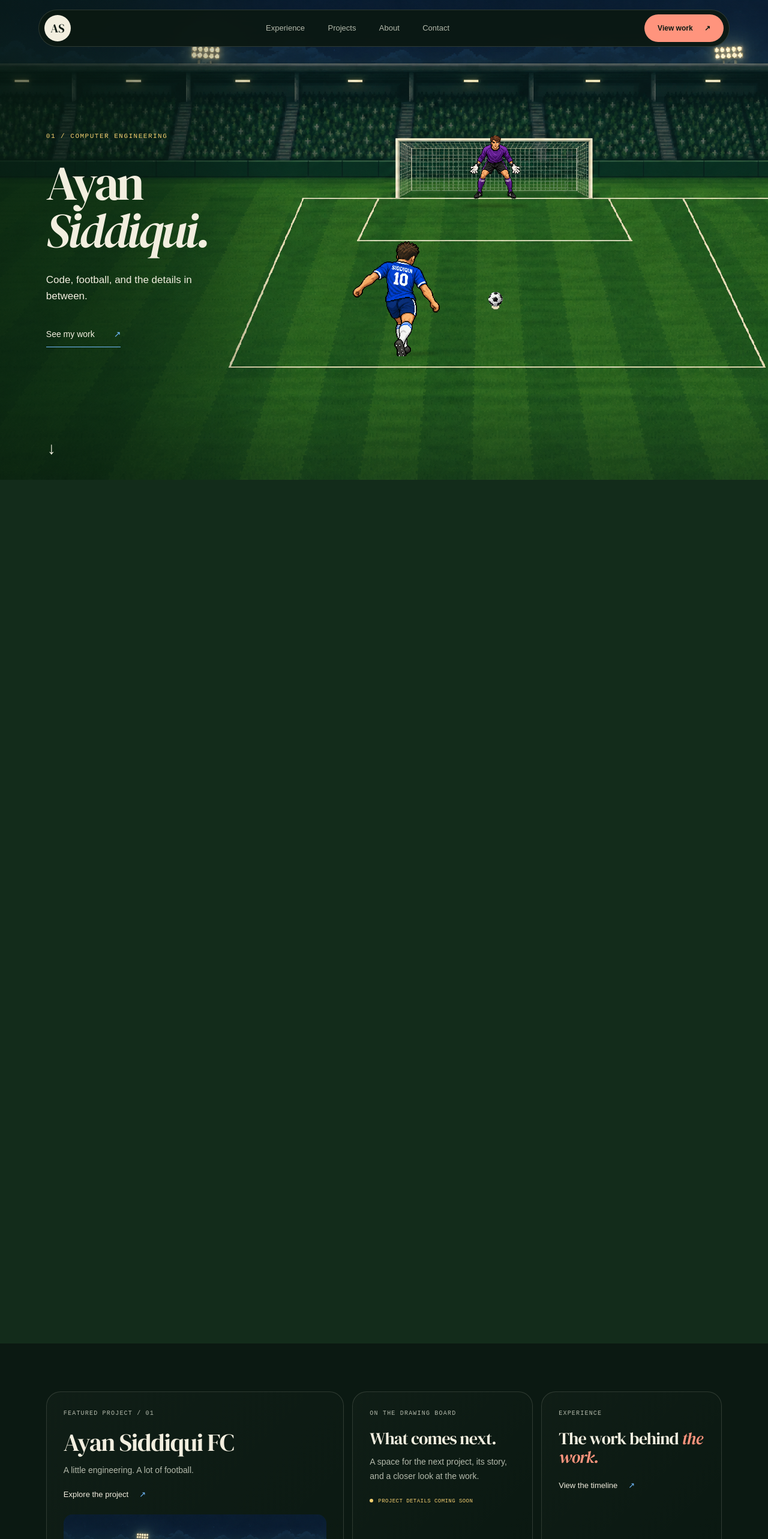
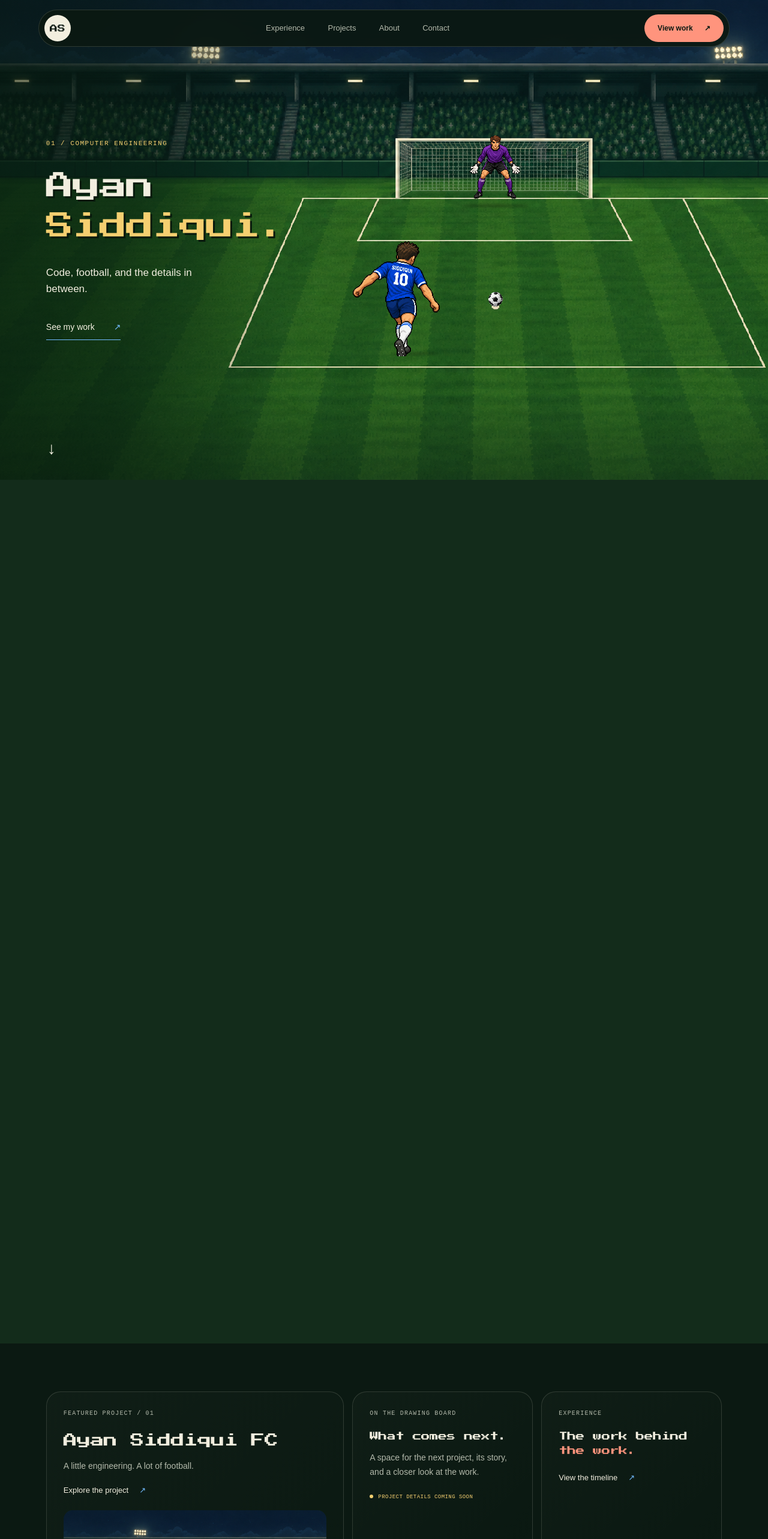
Before and after one commit to ayansiddiqui25/ayan-portfolio, a Next.js app: page / in a window 1280 px wide. Shown: the top 2566 px of the page at 60% size. Built offline with nearby package versions, Linux system fonts and the light colour scheme.

Commit message:
Use retro arcade typography across portfolio headings

```diff
--- a/app/globals.css
+++ b/app/globals.css
@@ -8,16 +8,6 @@
   font-display: swap;
 }
 
-@font-face {
-  font-family: "DM Serif Display";
-  src: url("/fonts/DMSerifDisplay-Regular.ttf") format("truetype");
-  font-style: normal; font-weight: 400; font-display: swap;
-}
-@font-face {
-  font-family: "DM Serif Display";
-  src: url("/fonts/DMSerifDisplay-Italic.ttf") format("truetype");
-  font-style: italic; font-weight: 400; font-display: swap;
-}
 
 :root {
   --paper: #f2eedf;
@@ -29,11 +19,13 @@
   --arcade-coral: #ff947d;
   --arcade-gold: #f5cf70;
   --font-arcade: "Press Start 2P", "Courier New", monospace;
-  --font-display: "DM Serif Display", Georgia, "Times New Roman", serif;
+  --font-display: var(--font-arcade);
   --font-body: Arial, Helvetica, sans-serif;
   --font-label: "Courier New", monospace;
 }
 * { box-sizing: border-box; }
+h1, h2, h3 { overflow-wrap: anywhere; font-synthesis: none; }
+.section-heading > *, .project-feature > *, .about-layout > * { min-width: 0; }
 html { background: var(--night); scroll-behavior: smooth; }
 body { margin: 0; min-width: 320px; color: var(--paper); font-family: var(--font-body); }
 a { color: inherit; text-decoration: none; }
@@ -48,7 +40,7 @@ button:focus-visible, a:focus-visible, summary:focus-visible { outline: 2px soli
   border: 1px solid var(--line); border-radius: 999px;
   background: #0b1912e8; backdrop-filter: blur(16px);
 }
-.site-nav__brand { display: grid; place-items: center; width: 44px; height: 44px; border-radius: 50%; background: var(--paper); color: var(--night); font: 400 20px var(--font-display); flex-shrink: 0; }
+.site-nav__brand { display: grid; place-items: center; width: 44px; height: 44px; border-radius: 50%; background: var(--paper); color: var(--night); font: 400 13px var(--font-display); flex-shrink: 0; }
 .site-nav__links { display: flex; gap: clamp(18px, 3vw, 42px); font-size: 13px; color: var(--muted); }
 .site-nav__links a { padding: 12px 0; }
 .site-nav__links a:hover { color: var(--paper); text-decoration: underline; text-underline-offset: 7px; }
@@ -64,8 +56,8 @@ button:focus-visible, a:focus-visible, summary:focus-visible { outline: 2px soli
 .hero-copy a { pointer-events: auto; }
 .hero-copy__program, .section-index { color: var(--accent); font: 11px var(--font-label); letter-spacing: 1.5px; text-transform: uppercase; }
 .hero-copy__program { margin: 0 0 32px; color: var(--arcade-gold); }
-.hero-copy h1 { margin: 0; font: 400 clamp(64px, 6.3vw, 118px)/.98 var(--font-display); letter-spacing: -.055em; }
-.hero-copy h1 em { font-weight: 400; }
+.hero-copy h1 { margin: 0; font: 400 clamp(32px, 3.6vw, 68px)/1.45 var(--font-display); letter-spacing: -.035em; text-shadow: 3px 3px #07180c; }
+.hero-copy h1 em { font-weight: 400; font-style: normal; color: var(--arcade-gold); }
 .hero-copy__intro { max-width: 290px; margin: 30px 0; color: var(--paper); font-size: 17px; line-height: 1.6; }
 .hero-work-link { display: inline-flex; gap: 32px; padding: 10px 0; border-bottom: 1px solid var(--arcade-blue); font-size: 14px; }
 .hero-work-link span { color: var(--arcade-blue); }
@@ -144,11 +136,11 @@ a.text-link:hover { text-decoration: underline; text-underline-offset: 5px; }
 .overview-card { min-width: 0; border: 1px solid var(--line); border-radius: 24px; padding: 28px; background: linear-gradient(135deg, #f2eedf06, transparent); }
 a.overview-card { transition: border-color .2s; }
 a.overview-card:hover { border-color: #f2eedf66; }
-.overview-card h2 { margin: 0 0 12px; font: 400 clamp(26px, 2.2vw, 34px)/1.1 var(--font-display); letter-spacing: -.03em; }
-.overview-card h2 em { color: var(--arcade-coral); font-weight: 400; }
+.overview-card h2 { margin: 0 0 12px; font: 400 clamp(14px, 1.15vw, 18px)/1.65 var(--font-display); letter-spacing: -.03em; }
+.overview-card h2 em { color: var(--arcade-coral); font-weight: 400; font-style: normal; }
 .overview-card > p:not(.eyebrow) { margin: 0 0 8px; color: var(--muted); font-size: 14px; line-height: 1.7; }
 .overview-card--featured { grid-row: span 2; display: flex; flex-direction: column; }
-.overview-card--featured h2 { font-size: clamp(32px, 3.2vw, 48px); }
+.overview-card--featured h2 { font-size: clamp(20px, 1.8vw, 28px); }
 .featured-image { position: relative; flex: 1; min-height: 330px; margin-top: 14px; border-radius: 15px; overflow: hidden; background: #132c1b; }
 .featured-image img { width: 100%; height: 100%; position: absolute; object-fit: cover; object-position: 64% center; image-rendering: pixelated; }
 .featured-image span { position: absolute; bottom: 18px; left: 18px; padding: 9px 12px; background: #0b1912dd; border: 1px solid var(--line); border-radius: 999px; font: 9px var(--font-label); }
@@ -160,21 +152,21 @@ a.overview-card:hover { border-color: #f2eedf66; }
 .portfolio-section { padding: clamp(85px, 9vw, 140px) 0; border-top: 1px solid var(--line); scroll-margin-top: 95px; --section-color: var(--arcade-coral); }
 .section-heading { display: grid; grid-template-columns: 30% 1fr; gap: 30px; margin-bottom: clamp(50px, 6vw, 90px); }
 .section-index { margin: 12px 0 0; color: var(--section-color); font-size: 10px; }
-.section-heading h2, .contact-section h2 { margin: 0; font: 400 clamp(48px, 6.3vw, 90px)/1.02 var(--font-display); letter-spacing: -.045em; }
-.section-heading h2 em, .contact-section h2 em { color: var(--section-color); font-weight: 400; }
+.section-heading h2, .contact-section h2 { margin: 0; font: 400 clamp(24px, 3.15vw, 46px)/1.5 var(--font-display); letter-spacing: -.045em; }
+.section-heading h2 em, .contact-section h2 em { color: var(--section-color); font-weight: 400; font-style: normal; }
 .experience-layout { display: grid; grid-template-columns: 30% 1fr; gap: 30px; align-items: start; }
 .timeline-note { position: sticky; top: 130px; width: 83%; padding: 28px; margin: 8px 0 20px 8px; color: #29342a; background: #ded0b4; border-radius: 14px; transform: rotate(-2.5deg); box-shadow: 0 16px 40px #0002; }
 .timeline-note .eyebrow { color: #555849; font-size: 9px; }
 .note-arrow { margin: 20px 0; color: #99604b; font: 400 110px/1.2 var(--font-display); text-align: center; }
-.timeline-note > p:not(.eyebrow) { font: 400 23px/1.2 var(--font-display); }
+.timeline-note > p:not(.eyebrow) { font: 400 13px/1.9 var(--font-display); }
 .timeline-note > span { display: block; margin-top: 30px; font: 9px/1.6 var(--font-label); color: #555849; }
 .timeline-entry { display: grid; grid-template-columns: 110px 1fr; gap: 20px; }
 .timeline-date { padding-top: 4px; font: 11px/1.5 var(--font-label); color: var(--muted); }
 .timeline-body { position: relative; border-left: 1px solid #ff947d60; padding: 0 36px 75px; min-width: 0; }
 .timeline-body::before { content: ""; position: absolute; left: -5px; top: 4px; width: 9px; height: 9px; border: 2px solid var(--arcade-coral); background: var(--night); border-radius: 50%; }
-.timeline-number { position: absolute; right: 0; top: -12px; font: 400 48px var(--font-display); color: #f2eedf16; }
+.timeline-number { position: absolute; right: 0; top: -12px; font: 400 28px var(--font-display); color: #f2eedf16; }
 .timeline-body .eyebrow { padding-right: 42px; }
-.timeline-body h3, .project-description h3, .project-placeholder h3, .about-copy h3 { margin: 0 0 18px; font: 400 clamp(28px, 3vw, 42px)/1.12 var(--font-display); letter-spacing: -.025em; }
+.timeline-body h3, .project-description h3, .project-placeholder h3, .about-copy h3 { margin: 0 0 18px; font: 400 clamp(17px, 1.65vw, 24px)/1.65 var(--font-display); letter-spacing: -.025em; }
 .timeline-body > p:not(.eyebrow), .project-description > p:not(.eyebrow), .project-placeholder p:not(.eyebrow) { color: var(--muted); font-size: 15px; line-height: 1.75; max-width: 580px; }
 .pending-label { display: inline-block; margin-top: 10px; padding: 8px 11px; border: 1px solid var(--line); border-radius: 999px; color: var(--muted); font-size: 9px; letter-spacing: .04em; }
 .projects-section { --section-color: var(--arcade-blue); }
@@ -186,7 +178,7 @@ a.overview-card:hover { border-color: #f2eedf66; }
 .tags li { padding: 7px 11px; border: 1px solid var(--line); border-radius: 999px; font-size: 11px; color: var(--muted); }
 .upcoming-projects { display: grid; grid-template-columns: 1fr 1fr; gap: 28px; margin-top: 70px; }
 .project-placeholder > div:last-child { padding: 25px 0 0; }
-.project-placeholder h3 { font-size: 30px; }
+.project-placeholder h3 { font-size: 20px; }
 .image-placeholder { position: relative; display: flex; flex-direction: column; justify-content: center; align-items: center; aspect-ratio: 1.6; min-width: 0; overflow: hidden; border: 1px solid var(--line); border-radius: 20px; background: #15231f; color: #8ca7a3; }
 .project-placeholder:nth-child(2) .image-placeholder { background: #29271d; color: #ad9f7b; }
 .placeholder-corners { position: absolute; inset: 22px; border: 1px solid currentColor; opacity: .18; border-radius: 3px; }
@@ -201,19 +193,19 @@ a.overview-card:hover { border-color: #f2eedf66; }
 .skill-card li::after { content: " /"; margin-left: 12px; color: var(--arcade-gold); }
 .about-layout { display: grid; grid-template-columns: 30% 1fr; gap: 70px; align-items: center; }
 .image-placeholder--portrait { aspect-ratio: .82; background: #242923; color: #b7b29b; }
-.image-placeholder--portrait .placeholder-mark { font-size: 92px; font-style: italic; }
+.image-placeholder--portrait .placeholder-mark { font-size: 64px; font-style: normal; }
 .about-copy { max-width: 590px; }
-.about-copy h3 { font-size: clamp(34px, 4vw, 56px); }
+.about-copy h3 { font-size: clamp(20px, 2.3vw, 32px); }
 .about-copy > p:not(.eyebrow) { color: var(--muted); font-size: 17px; line-height: 1.85; }
 .about-copy > p.about-footnote { padding-top: 20px; font: 11px/1.8 var(--font-label); border-top: 1px solid var(--line); margin-top: 30px; }
 .contact-section { text-align: center; --section-color: var(--arcade-blue); }
-.contact-section h2 { margin: 30px 0; font-size: clamp(44px, 5.7vw, 80px); }
+.contact-section h2 { margin: 30px 0; font-size: clamp(20px, 3vw, 42px); }
 .contact-section > p:last-child { color: var(--muted); font-size: 14px; line-height: 1.7; }
 .site-footer { display: flex; justify-content: space-between; gap: 20px; padding: 32px 0; border-top: 1px solid var(--line); color: var(--muted); font: 10px/1.6 var(--font-label); }
 @media (max-width: 1000px) {
   .field-hero { min-height: auto; display: flex; flex-direction: column; align-items: stretch; padding-top: 90px; }
   .hero-copy { order: -1; width: 90%; margin: 0 auto; padding: 55px 0 20px; }
-  .hero-copy h1 { font-size: clamp(64px, 12vw, 100px); }
+  .hero-copy h1 { font-size: clamp(28px, 7vw, 64px); }
   .hero-copy__program { margin-bottom: 24px; }
   .hero-copy__intro { max-width: none; margin: 24px 0 14px; }
   .penalty-stage { position: relative; inset: auto; width: 100%; aspect-ratio: 1 / 1; }
@@ -226,7 +218,7 @@ a.overview-card:hover { border-color: #f2eedf66; }
   .overview-card--building { min-height: 230px; }
   .section-heading, .experience-layout { grid-template-columns: 25% 1fr; gap: 25px; }
   .timeline-note { width: 100%; padding: 20px; margin-left: 0; }
-  .timeline-note > p:not(.eyebrow) { font-size: 19px; }
+  .timeline-note > p:not(.eyebrow) { font-size: 11px; overflow-wrap: anywhere; }
   .timeline-entry { grid-template-columns: 85px 1fr; gap: 12px; }
   .timeline-body { padding-left: 22px; padding-right: 0; }
   .project-feature { gap: 30px; }
@@ -234,7 +226,7 @@ a.overview-card:hover { border-color: #f2eedf66; }
 }
 @media (max-width: 650px) {
   .site-nav { top: 10px; width: 94%; min-height: 54px; gap: 10px; padding: 6px 10px 6px 6px; }
-  .site-nav__brand { width: 38px; height: 38px; font-size: 18px; }
+  .site-nav__brand { width: 38px; height: 38px; font-size: 12px; }
   .site-nav__links { flex: 1; justify-content: space-evenly; gap: 8px; font-size: 10px; }
   .nav-work { display: none; }
   .page-width, .portfolio-section, .site-footer { width: 88%; }
@@ -245,7 +237,7 @@ a.overview-card:hover { border-color: #f2eedf66; }
   .featured-image { min-height: 300px; }
   .portfolio-section { padding-block: 75px; scroll-margin-top: 80px; }
   .section-heading { grid-template-columns: 1fr; gap: 24px; margin-bottom: 45px; }
-  .section-heading h2 { font-size: clamp(46px, 10vw, 64px); }
+  .section-heading h2 { font-size: clamp(21px, 4.7vw, 30px); }
   .experience-layout { grid-template-columns: 1fr; gap: 50px; }
   .timeline-note { position: relative; top: auto; width: min(280px, 90%); margin-inline: auto; padding: 24px; }
   .note-arrow { margin: 12px 0; font-size: 80px; }
```
